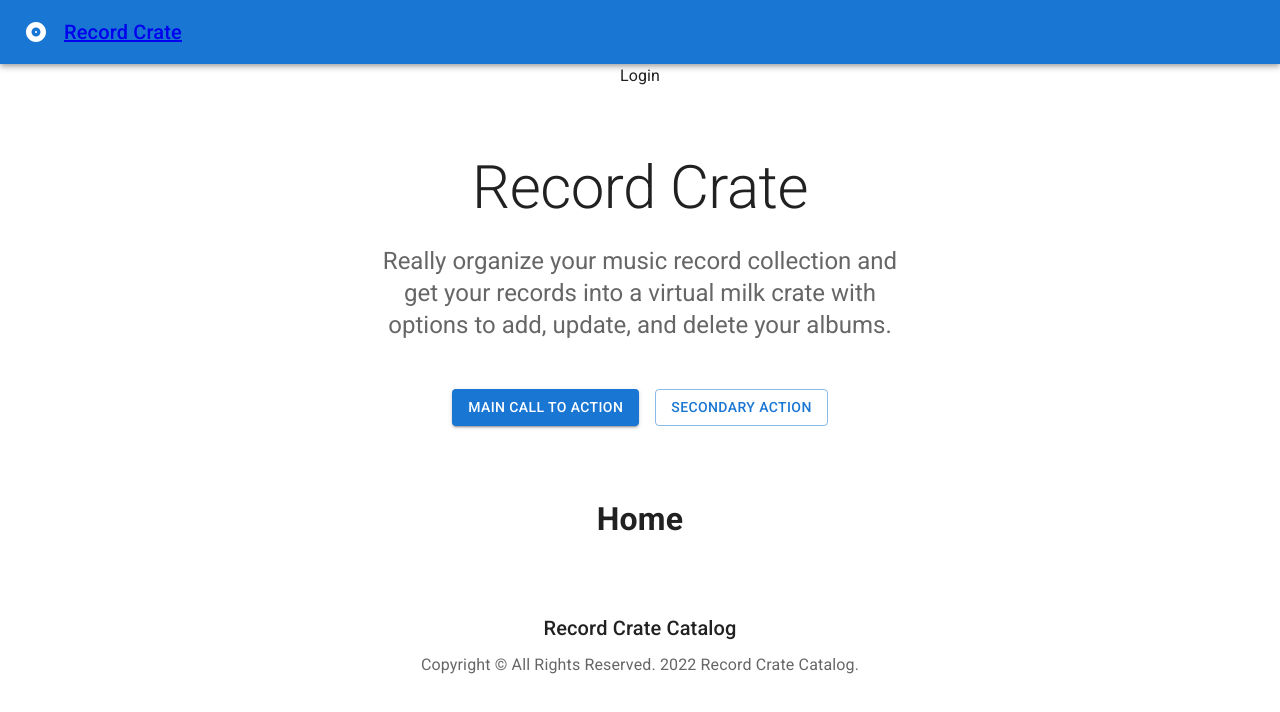
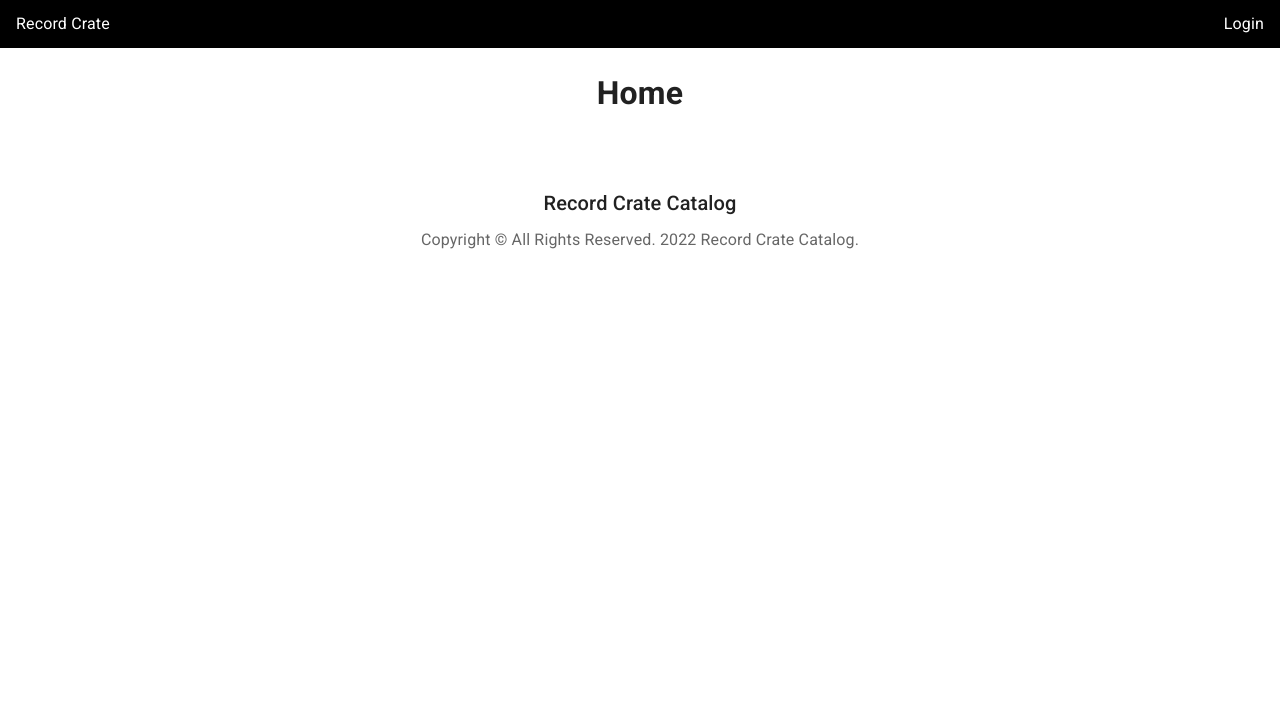
Before and after one commit to hummingbirdcreative/Project3-RecordCatalog-FrontEnd-, a React (Create React App) app: page / in a window 1280 px wide. Shown: the top 712 px of the page. Built offline with nearby package versions, Linux system fonts and the light colour scheme; no server answers.

Commit message:
readme update

```diff
--- a/package.json
+++ b/package.json
@@ -16,6 +16,7 @@
     "react-helmet": "^6.1.0",
     "react-router-dom": "^6.3.0",
     "react-scripts": "5.0.1",
+    "styled-components": "^5.3.5",
     "web-vitals": "^2.1.4"
   },
   "scripts": {
--- a/src/components/Header.js
+++ b/src/components/Header.js
@@ -1,40 +1,54 @@
+import styled from 'styled-components';
 import { Link } from "react-router-dom";
 import { login, logout } from '../firebase';
-import { Typography, AppBar, Toolbar, CssBaseline } from '@mui/material';
-import { createTheme, ThemeProvider } from '@mui/material/styles';
-import AlbumIcon from '@mui/icons-material/Album';
+
+const StyledHeader = styled.header`
+    display: flex;
+    justify-content: center;
+    align-items: center;
+    background-color: black;
+    height: 3rem;
+    color: white;
+    a {
+      text-decoration: none;
+      color: inherit;
+    }
+    div:first-of-type {
+      display: flex;
+      align-items: center;
+      div {
+        margin-left: 1rem;
+      }
+    }
+    @media (min-width: 768px) {
+      justify-content: space-between;
+      padding: 0 1rem;
+    }
+    `;
 
 function Header({ user }) {
-  const theme = createTheme();
+
   return (
     <>
-      <ThemeProvider theme={theme}>
-      <CssBaseline />
-      <AppBar position="relative">
-        <Toolbar>
-          <AlbumIcon sx={{ mr: 2 }} />
+      <StyledHeader>
           <Link to="/">
-            <Typography variant="h6" color="inherit" noWrap>
               Record Crate
-            </Typography>
           </Link>
-        </Toolbar>
-      </AppBar>
-      </ThemeProvider>
-    <div className="auth-links">
+
+    <div>
       {
         user ? <>
       <div>Welcome, {user.displayName}</div>
       <div onClick={logout}>Log Out</div>
       <Link to="/records">
-      <div>
-        Records</div>
+      <div>Records</div>
       </Link>
       </>
       :
       <div onClick={login}>Login</div>
       }
     </div>
+    </StyledHeader>
     </>
   );
 }
--- a/src/components/Main.js
+++ b/src/components/Main.js
@@ -105,42 +105,6 @@ function Main({ user }) {
     <ThemeProvider theme={theme}>
     <CssBaseline />
     <main>
-      <Box
-        sx={{
-          bgcolor: 'background.paper',
-          pt: 8,
-          pb: 6,
-        }}
-      >
-
-        <Container maxWidth="sm">
-        <div className="intro-Container">
-          <Typography
-              component="h1"
-              variant="h2"
-              align="center"
-              color="text.primary"
-              gutterBottom
-          >
-            Record Crate
-          </Typography>
-          <Typography variant="h5" align="center" color="text.secondary" paragraph>
-            Really organize your music record collection and get your records into a virtual milk crate with options to add, update, and delete your albums.
-          </Typography>
-      </div>
-      <Stack
-              sx={{ pt: 4 }}
-              direction="row"
-              spacing={2}
-              justifyContent="center"
-            >
-              <Button variant="contained">Main call to action</Button>
-              <Button variant="outlined">Secondary action</Button>
-            </Stack>
-          </Container>
-        </Box>
-
-
       <Routes>
         <Route path="/" element={<Home />} />
         <Route path="/records"
```
Also changed, not shown: 2 other files (tests, documents, lock files or other folders).
